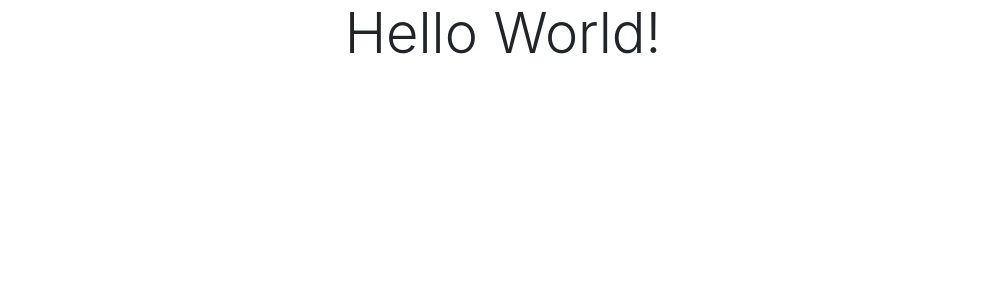
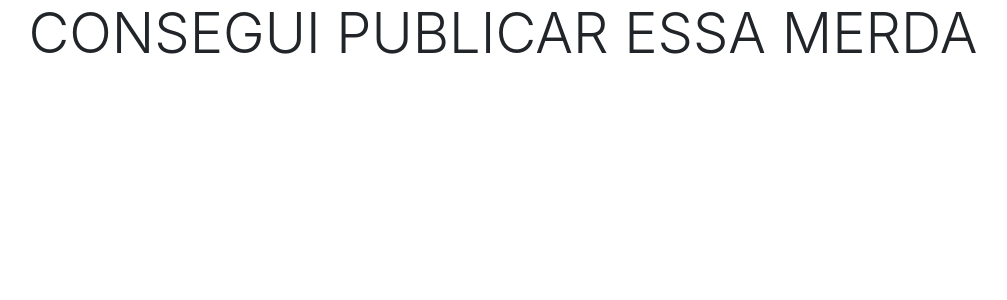
Before and after one commit to osantoschris/teste-hospedagem, a Django app: page / in a window 1280 px wide. Shown: the top 300 px of the page, without its empty margins (137-1144 px from the left). Run offline with Django 5.2, Linux system fonts and the light colour scheme; some libraries are stand-ins or nearby versions.

Commit message:
alterado index

```diff
--- a/homepage/templates/homepage/index.html
+++ b/homepage/templates/homepage/index.html
@@ -5,7 +5,7 @@
     <meta http-equiv="X-UA-Compatible" content="IE=edge" />
     <meta name="viewport" content="width=device-width, initial-scale=1.0" />
 
-    <title>Hello Django on Render!</title>
+    <title>CONSEGUI</title>
 
     <link rel="stylesheet"
           href="https://stackpath.bootstrapcdn.com/bootstrap/4.5.0/css/bootstrap.min.css"
@@ -16,7 +16,7 @@
 <main class="container">
     <div class="row text-center justify-content-center">
         <div class="col">
-            <h1 class="display-4">Hello World!</h1>
+            <h1 class="display-4">CONSEGUI PUBLICAR ESSA MERDA</h1>
         </div>
     </div>
 </main>
```
